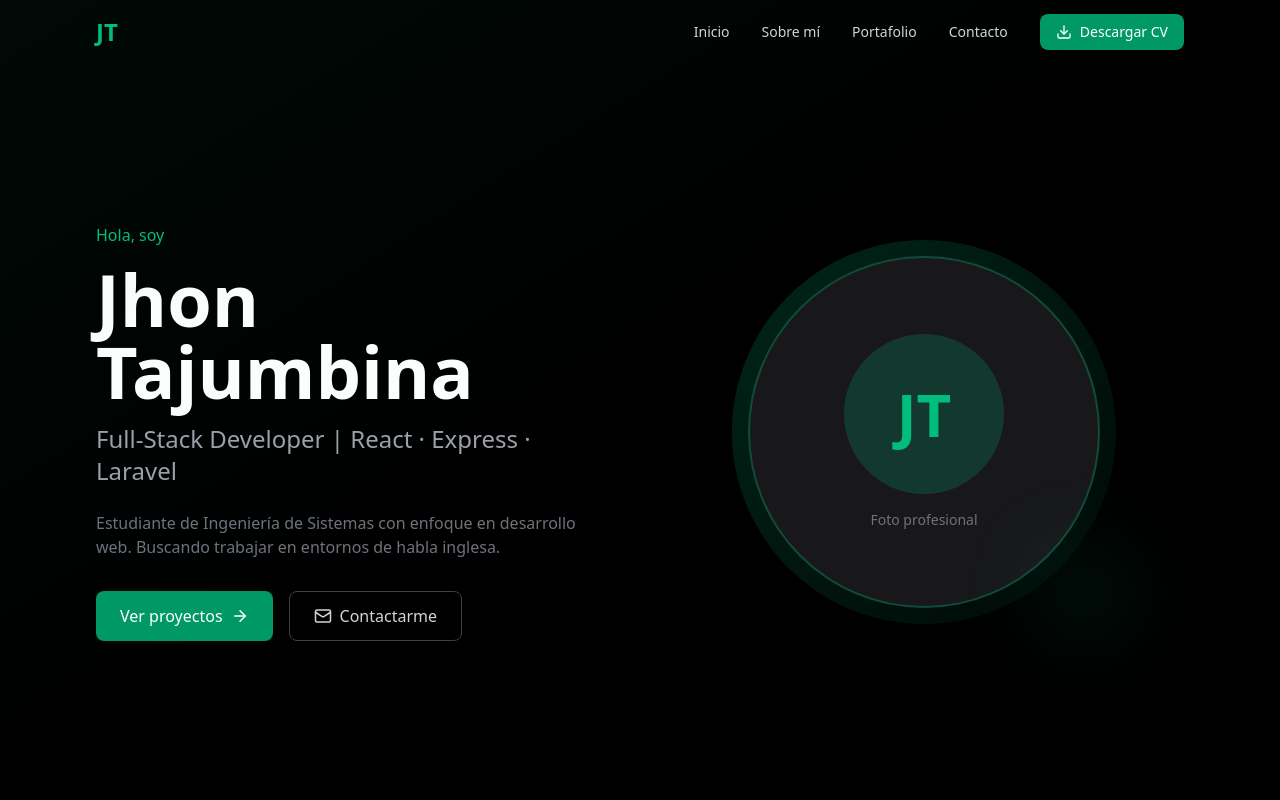
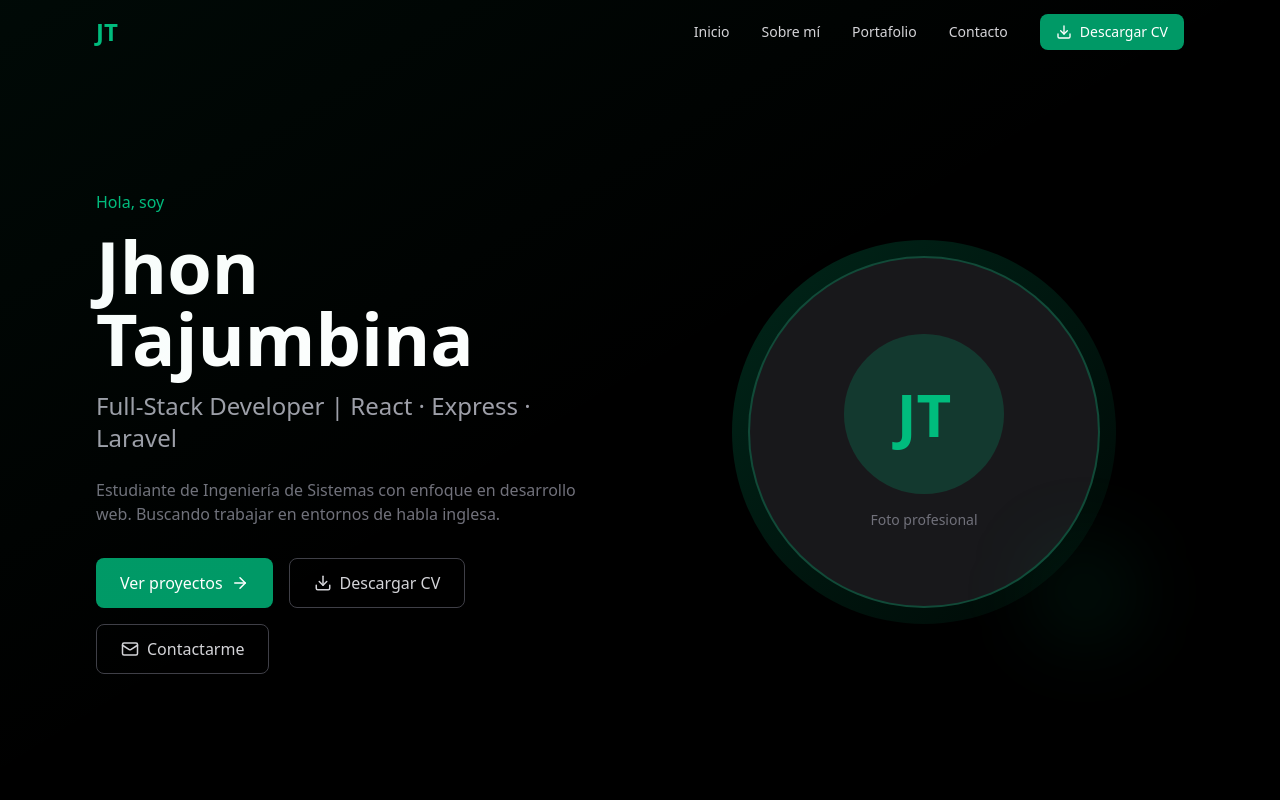
Before and after one commit to Jhontabo/Portfolio, a Next.js app: page / in a window 1280 px wide. Shown: the top 800 px of the page. Built offline with nearby package versions, Linux system fonts and the light colour scheme.

Commit message:
Add download CV button to Hero section

```diff
--- a/components/Hero.tsx
+++ b/components/Hero.tsx
@@ -1,7 +1,7 @@
 "use client";
 
 import { motion } from "framer-motion";
-import { ArrowRight, Mail } from "lucide-react";
+import { ArrowRight, Mail, Download } from "lucide-react";
 import { personalInfo } from "@/lib/data";
 
 export default function Hero() {
@@ -44,6 +44,16 @@ export default function Hero() {
                 <ArrowRight size={18} />
               </motion.a>
               <motion.a
+                href="/cv.pdf"
+                download
+                className="flex items-center gap-2 border border-zinc-700 hover:border-emerald-500 text-zinc-300 hover:text-white px-6 py-3 rounded-lg font-medium transition-colors"
+                whileHover={{ scale: 1.05 }}
+                whileTap={{ scale: 0.95 }}
+              >
+                <Download size={18} />
+                Descargar CV
+              </motion.a>
+              <motion.a
                 href="#contact"
                 className="flex items-center gap-2 border border-zinc-700 hover:border-emerald-500 text-zinc-300 hover:text-white px-6 py-3 rounded-lg font-medium transition-colors"
                 whileHover={{ scale: 1.05 }}
```
